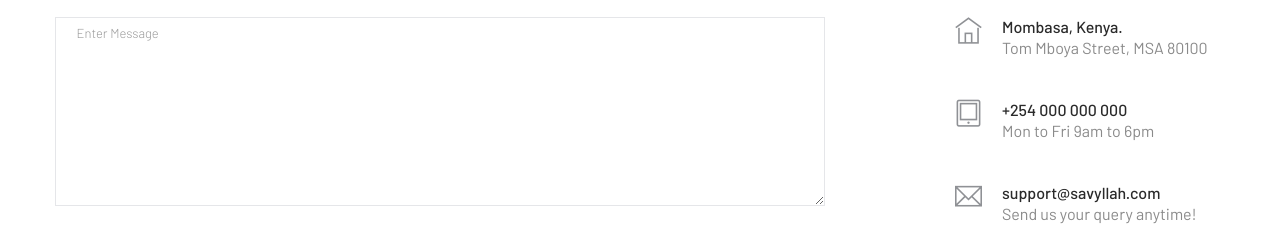
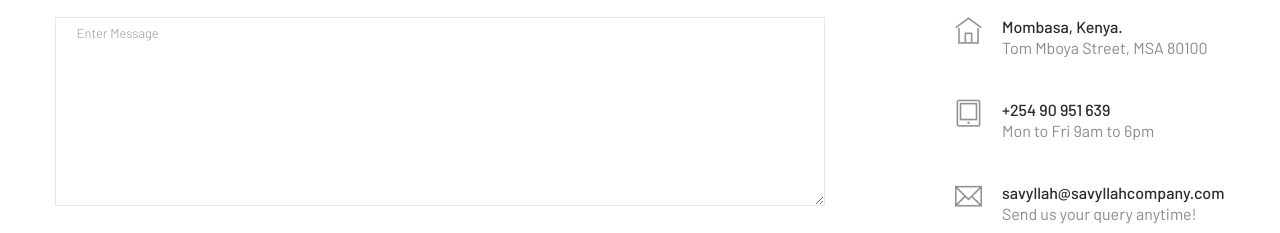
Before and after one commit to Peter-Kibet/savyllah_master_code, a website: page contact.html in a window 1280 px wide. Shown: the part 1485-1718 px from the top of the page. Drawn offline with Linux system fonts and the light colour scheme.

Commit message:
Updated contact details

```diff
--- a/contact.html
+++ b/contact.html
@@ -288,14 +288,14 @@
             <div class="media contact-info">
               <span class="contact-info__icon"><i class="ti-tablet"></i></span>
               <div class="media-body">
-                <h3>+254 000 000 000</h3>
+                <h3>+254 90 951 639</h3>
                 <p>Mon to Fri 9am to 6pm</p>
               </div>
             </div>
             <div class="media contact-info">
               <span class="contact-info__icon"><i class="ti-email"></i></span>
               <div class="media-body">
-                <h3>support@savyllah.com</h3>
+                <h3>savyllah@savyllahcompany.com</h3>
                 <p>Send us your query anytime!</p>
               </div>
             </div>
```
